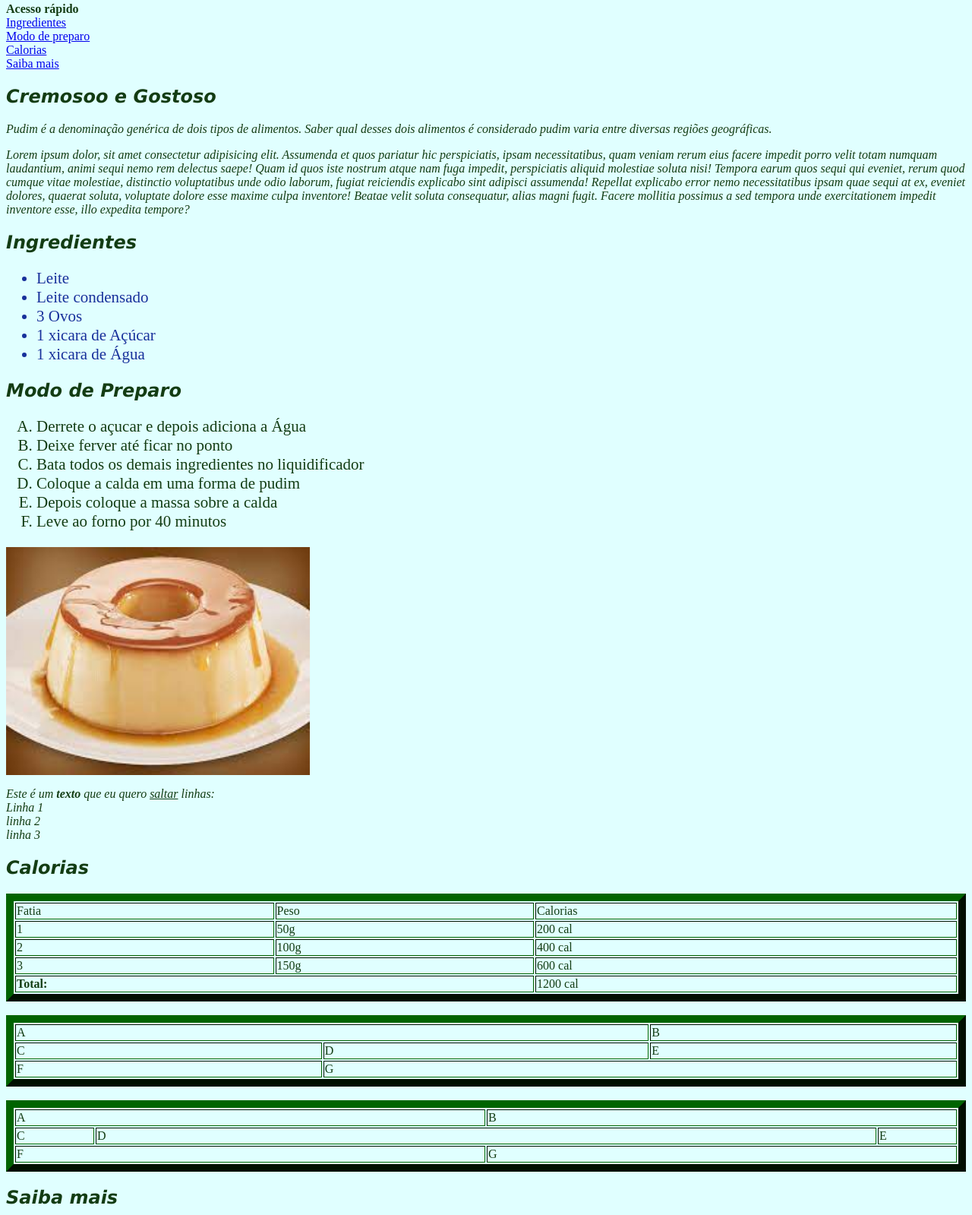
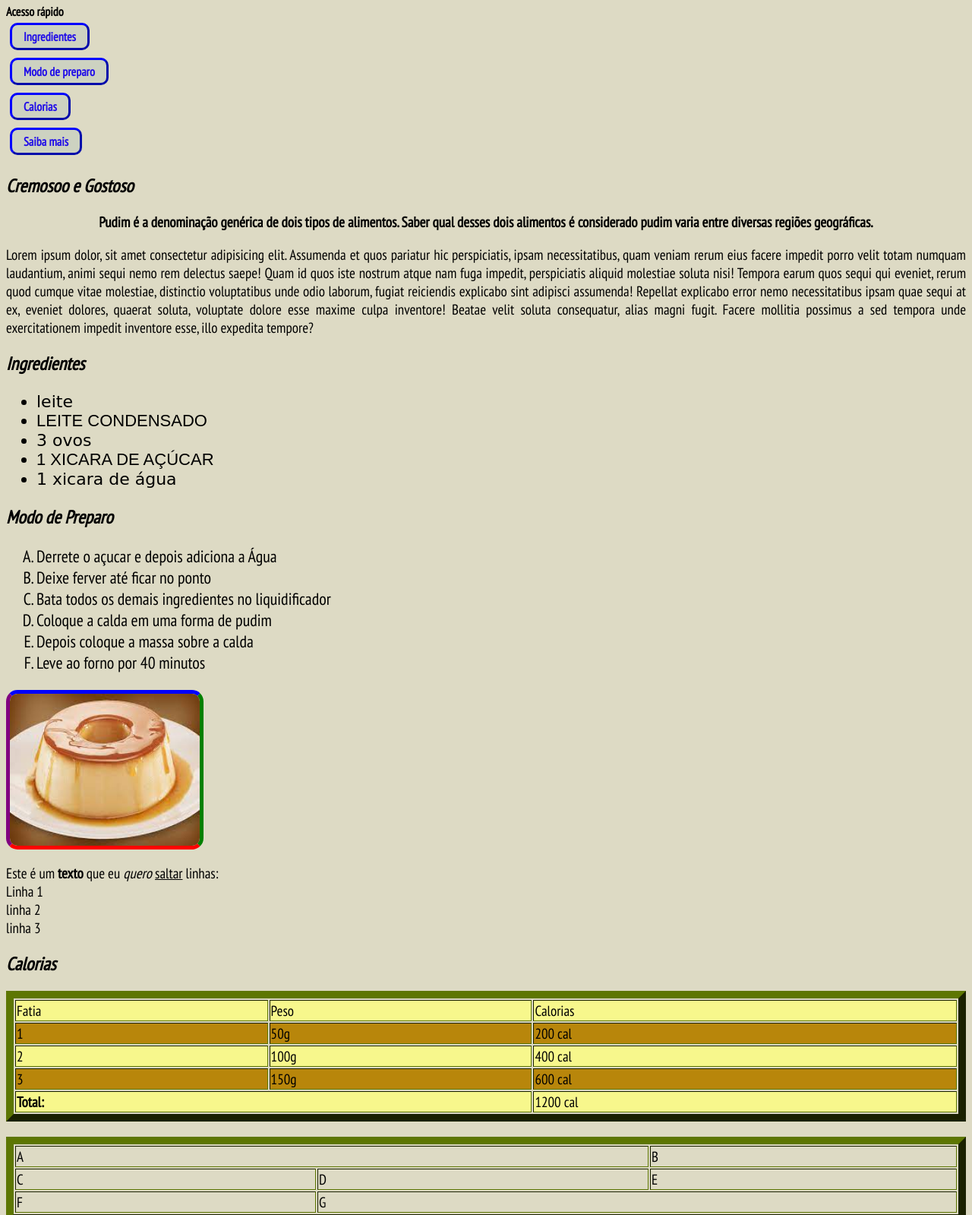
Before and after one commit to Henrique11154/html1, a plain HTML site: page index.html in a window 1280 px wide. Shown: the part 110-1709 px from the top of the page at 76% size. Drawn offline with Linux system fonts and the light colour scheme.

Commit message:
Continuação da aula

```diff
--- a/estilos.css
+++ b/estilos.css
@@ -1,18 +1,20 @@
 /*estilo.css*/
-
+@import url('https://fonts.googleapis.com/css2?family=PT+Sans+Narrow&display=swap');
 body{
-    color: rgb(19, 60, 19);
-    background-color: lightcyan;
-
+    color: rgb(0, 0, 0);
+    background-color: rgb(221, 218, 196);
+    font-family:"PT Sans Narrow";
 }
 
 h2{
     font-style: oblique;
-    font-family: 'Lucida Sans', 'Lucida Sans Regular', 'Lucida Grande', 'Lucida Sans Unicode', Geneva, Verdana, sans-serif;
+
 }
 
 p{
-    font-style: italic;
+    font-style: initial;
+    font-size: 19px;
+    text-align: Justify;
 }
 
 h1{
@@ -20,18 +22,75 @@ h1{
 }
 
 ol{
-    font-size: 21px;
+    font-size: 22px;
 }
 
 ul{
-    font-size: 21px;
-    color:rgb(24, 48, 155)
+    font-size: 22px;
 }
 
 table{
-    border-color: darkgreen;
+    border-color: rgb(93, 118, 2);
+    font-size: 19px;
 }
 
-a{
+a:hover{
+    color: rgb(10, 155, 10);
 
 }
+
+#primeiro{
+    font-weight: 700;
+    text-align: center;
+}
+
+.menu{
+    text-decoration: none;
+    text-decoration-color: rgb(180, 7, 255);
+    color: rgb(33, 14, 232);
+    font-weight: 600; /*400 normal, 700 negrito*/
+    display: inline-block;
+    padding: 5px 15px; /*Espaçamento interno*/
+    margin: 5px;/*Espaçamento externo*/
+    background-color: #cdd2c1;
+    transition-duration: 1.5s;
+    border-right-color:rgb(0, 17, 255);
+    border-left-color: blue;
+    border-top-color: blue;
+    border-bottom-color: rgb(0, 17, 255);
+    border-style: outset;
+    border-radius: 10px;
+}
+
+
+#pudim{
+    width: 250px;
+    border-color: blue green red purple;
+    border-width: 5px;
+    border-style: solid;
+    border-radius: 15px;
+    height: 200px;
+    align-items: center;
+
+    /* border-top-color: blue;
+    border-left-color: green;
+    border-right-color: red;
+    border-color:blue green red purple;*/
+}
+
+tr.par{
+    background-color: darkgoldenrod;
+}
+
+tr.impar{
+    background-color: rgb(247, 247, 140);
+}
+
+ul li.impar{
+    font-family: cursive;
+    text-transform: lowercase;
+}
+ul li.par{
+    font-family: fantasy;
+    text-transform: uppercase;
+}
--- a/index.html
+++ b/index.html
@@ -13,42 +13,42 @@
         <h3>Faça um pudim em 4 minutos sem leite e sem leite condensado</h3>
 
         <b>Acesso rápido</b> <br>
-        <a href="#Ingredientes">Ingredientes</a><br>
-        <a href="#preparo">Modo de preparo</a><br>
-        <a href="#Calorias">Calorias</a><br>
-        <a href="#SaibaMais">Saiba mais</a><br>
+        <a href="#Ingredientes" class="menu">Ingredientes</a><br>
+        <a href="#preparo" class="menu">Modo de preparo</a><br>
+        <a href="#Calorias" class="menu">Calorias</a><br>
+        <a href="#SaibaMais" class="menu">Saiba mais</a><br>
 
         <h2>Cremosoo e Gostoso</h2>
 
-        <p>Pudim é a denominação genérica de dois tipos de alimentos. Saber qual desses dois alimentos é considerado pudim varia entre diversas regiões geográficas.</p>
+        <p id="primeiro">Pudim é a denominação genérica de dois tipos de alimentos. Saber qual desses dois alimentos é considerado pudim varia entre diversas regiões geográficas.</p>
 
         <p>Lorem ipsum dolor, sit amet consectetur adipisicing elit. Assumenda et quos pariatur hic perspiciatis, ipsam necessitatibus, quam veniam rerum eius facere impedit porro velit totam numquam laudantium, animi sequi nemo rem delectus saepe! Quam id quos iste nostrum atque nam fuga impedit, perspiciatis aliquid molestiae soluta nisi! Tempora earum quos sequi qui eveniet, rerum quod cumque vitae molestiae, distinctio voluptatibus unde odio laborum, fugiat reiciendis explicabo sint adipisci assumenda! Repellat explicabo error nemo necessitatibus ipsam quae sequi at ex, eveniet dolores, quaerat soluta, voluptate dolore esse maxime culpa inventore! Beatae velit soluta consequatur, alias magni fugit. Facere mollitia possimus a sed tempora unde exercitationem impedit inventore esse, illo expedita tempore?</p>
 
-        <a name = "Ingredientes"/>
+        <a name = "Ingredientes"></a>
 <h2>Ingredientes</h2>
 
 <ul>
-    <li>Leite</li>
-    <li>Leite condensado</li>
-    <li>3 Ovos</li>
-    <li>1 xicara de Açúcar</li>
-    <li>1 xicara de Água</li>
+    <li class="impar">Leite</li>
+    <li class="par">Leite condensado</li>
+    <li class="impar">3 Ovos</li>
+    <li class="par">1 xicara de Açúcar</li>
+    <li class="impar">1 xicara de Água</li>
 </ul>
-    <a name="preparo"/>
+    <a name="preparo"></a>
     <h2>Modo de Preparo</h2>
 <ol type="A">
-    <li>Derrete o açucar e depois adiciona a Água</li>
-    <li>Deixe ferver até ficar no ponto</li>
-    <li>Bata todos os demais ingredientes no liquidificador</li>
-    <li>Coloque a calda em uma forma de pudim</li>
-    <li>Depois coloque a massa sobre a calda</li>
-    <li>Leve ao forno por 40 minutos</li>
+    <li class="impar">Derrete o açucar e depois adiciona a Água</li>
+    <li class="par">Deixe ferver até ficar no ponto</li>
+    <li class="impar">Bata todos os demais ingredientes no liquidificador</li>
+    <li class="par">Coloque a calda em uma forma de pudim</li>
+    <li class="impar">Depois coloque a massa sobre a calda</li>
+    <li class="par">Leve ao forno por 40 minutos</li>
 
 
 </ol>
 
 
-<img  src="pudim.jpg" width="400" height="300" alt="Pudim de leite condesado com calda" />
+<img  src="pudim.jpg" id="pudim" alt="Pudim de leite condesado com calda" />
 
 
 <p>Este é um <b>texto</b> que eu <i>quero</i> <u>saltar</u> linhas: <br/>
@@ -59,39 +59,39 @@
 
 </p>
 
-<a name="Calorias"/>
+<a name="Calorias"></a>
 <h2>Calorias</h2>
 
 <table border="10" width="100%">
-    <tr>
+    <tr class="impar">
 
         <td>Fatia</td>
         <td>Peso</td>
         <td>Calorias</td>
 
     </tr>
-
+    <tr class="par">
         <td>1</td>
         <td>50g</td>
         <td>200 cal</td>
 
 
     </tr>
-    <tr>
+    <tr class="impar">
         <td>2</td>
         <td>100g</td>
         <td>400 cal</td>
 
 
     </tr>
-    <tr>
+    <tr class="par">
         <td>3</td>
         <td>150g</td>
         <td>600 cal</td>
 
 
     </tr>
-    <tr>
+    <tr class ="impar">
 
         <td colspan="2"><b>Total:</b></td>
         <td>1200 cal</td>
@@ -142,9 +142,9 @@
     </tr>
 
 </table>
-<a name="SaibaMais"/>
+<a name="SaibaMais"></a>
 <h2>Saiba mais</h2>
-<a href="Pagina2.html">Referencias</a>
+<a href="Pagina2.html" class="menu">Referencias</a>
 
 <br><br><br>
     </body>
```
